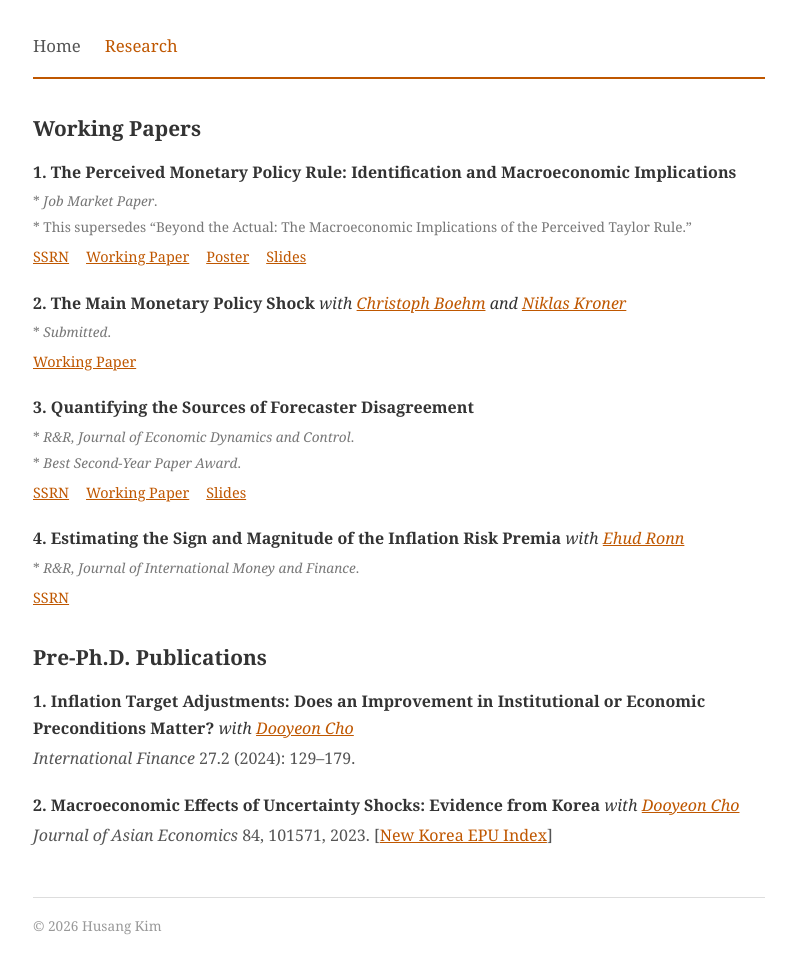
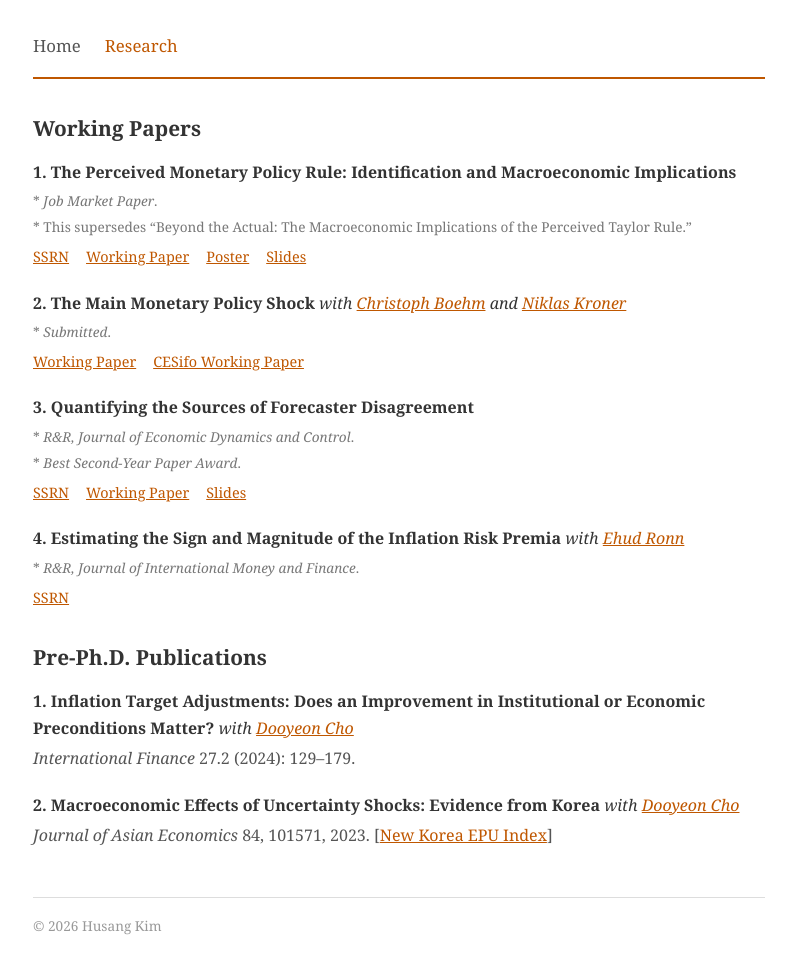
Before and after one commit to husang-kim/husang-kim.github.io, a Jekyll site: the page built from research.md, in a window 1280 px wide. Shown: the whole page, without its empty margins (241-1037 px from the left). Built offline with Jekyll 4.4.1, drawn with Linux system fonts in a browser that asks for light colours.

Commit message:
Update research.md

```diff
--- a/research.md
+++ b/research.md
@@ -24,6 +24,7 @@ permalink: /research
 <div class="paper-note"> * <em>Submitted</em>.</div>
 <div class="paper-links">
 <a href="/files/HSK_MMP.pdf" target="_blank">Working Paper</a>
+<a href = "https://www.ifo.de/en/cesifo/publications/2026/working-paper/main-monetary-policy-shock" target="_blank">CESifo Working Paper</a>
 </div>
 </div>
 
```
